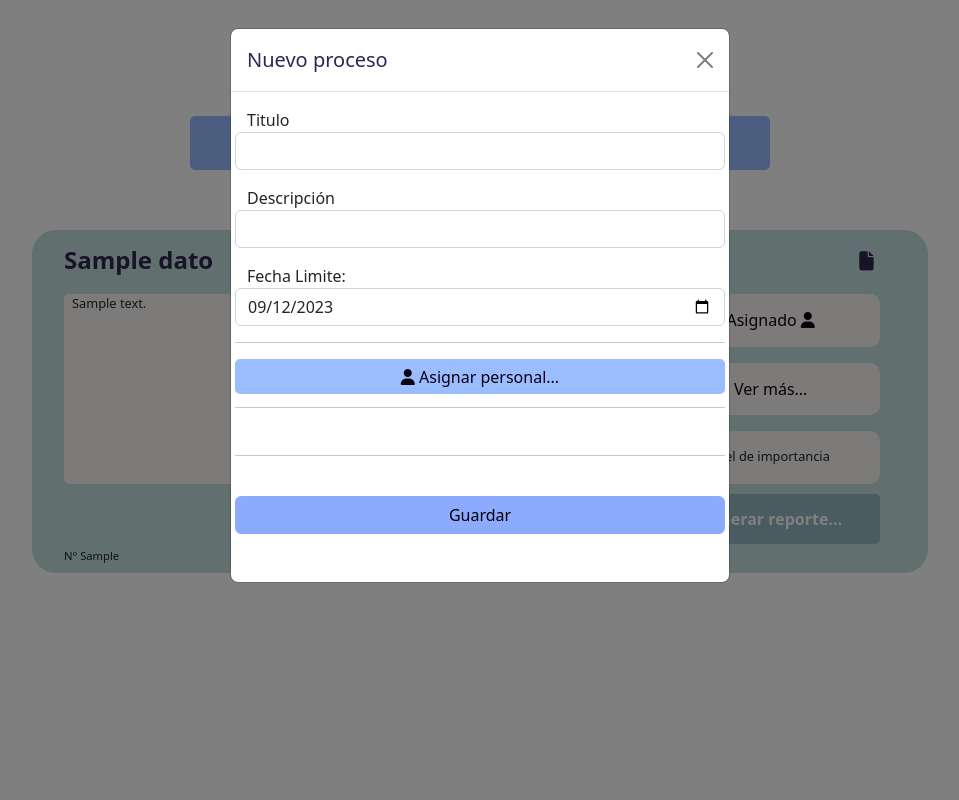
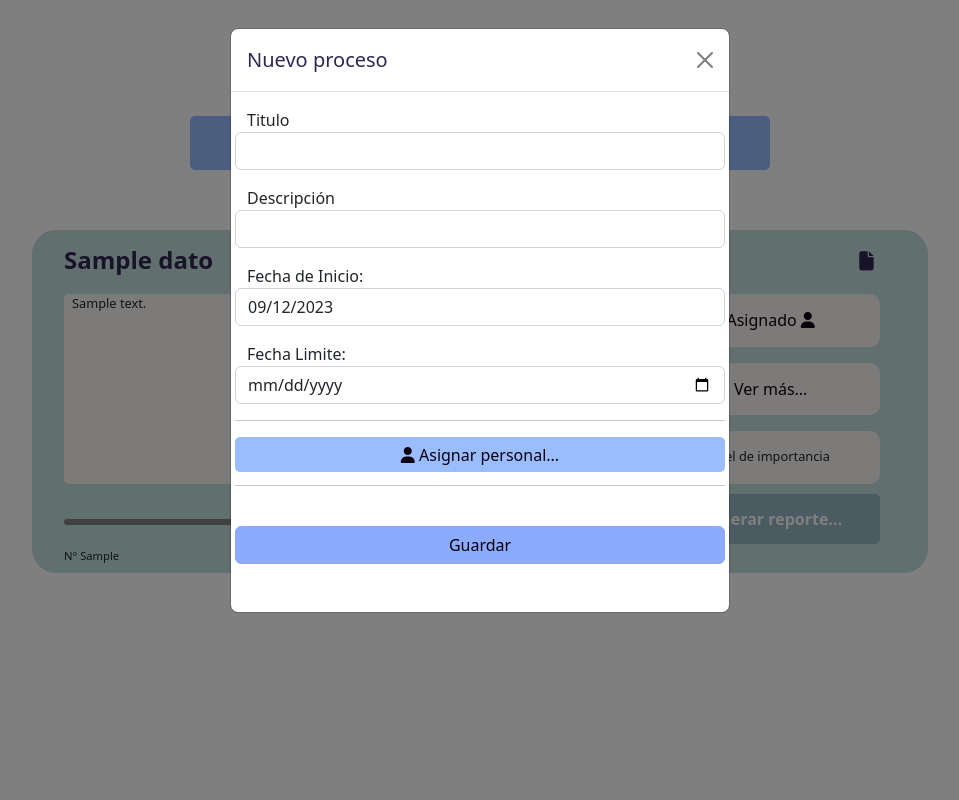
Before and after one commit to deividbautista/A.P.E.I, a Flask app: template src/templates/index.html in a window 1280 px wide, after a click on "Agregar proceso...". Shown: the whole page, without its empty margins (160-1119 px from the left). Run offline with Flask 3, Linux system fonts and the light colour scheme; the template is opened without the code that fills it: most values are stand-ins (such as "Sample title", 1, 10 or a date in 2020); some libraries are stand-ins or nearby versions.

Commit message:
date system update

```diff
--- a/src/app.py
+++ b/src/app.py
@@ -1,5 +1,6 @@
 # Apartado en el que se importan todos los modulos necesarios para el proyecto.
 from flask import Flask, render_template, request, redirect, url_for, jsonify
+from datetime import date, timedelta
 from random import sample
 import os
 import database as db
@@ -44,11 +45,9 @@
     dataUser=insertObject
     #Retorna la variable dataUser
     return dataUser
+# --------------------------------------------------------------------------------------
 
-
-# Tenemos la ruta principal donde se visualizaran los procesos almacenados en la BD.
-@app.route("/")
-def home():
+def datos_proceso():
     cursor = db.database.cursor()
     query = """
     SELECT p.*, GROUP_CONCAT(u.id) AS id_usuario, GROUP_CONCAT(u.fullname) AS nombre_usuario
@@ -68,30 +67,48 @@
             "id_proceso": row[0],  # Usar el índice numérico correspondiente
             "Titulo": row[1],      # Usar el índice numérico correspondiente
             "Descripcion": row[2], # Usar el índice numérico correspondiente
-            "Fecha_creacion": row[3], # Usar el índice numérico correspondiente
-            "Fecha_terminación": row[4], # Usar el índice numérico correspondiente
-            "nombre_usuario": row[6].split(",") if row[6] is not None else [],
-            "id_usuario": row[5].split(",") if row[5] is not None else [],
+            "fecha_inicio": row[3], # Usar el índice numérico correspondiente
+            "fecha_limite": row[4], # Usar el índice numérico correspondiente
+            "nombre_usuario": row[7].split(",") if row[7] is not None else [],
+            "id_usuario": row[6].split(",") if row[6] is not None else [],
         }
         processed_data.append(proceso)
+    return processed_data
+# --------------------------------------------------------------------------------------
 
-    cursor.close()  # Cierra el cursor aquí
+# Tenemos la ruta principal donde se visualizaran los procesos almacenados en la BD.
+@app.route("/")
+def home():
+    umbral_maximo_dias = 30
+    processed_data = datos_proceso()
+    dataUser = datosUsuarios()
+    for processed in processed_data:
+        diferencia = processed["fecha_limite"] - processed["fecha_inicio"]
+
+        progreso = 1.0 - min(diferencia.days / umbral_maximo_dias, 1.0)
+
+        if progreso <= 0:
+            progreso = 0.03
+            # Redondear el valor de progreso a un número entero
+        processed["diferencia_dias"] = diferencia.days
+        processed["progreso"] = round(progreso * 100)
     return render_template("index.html", data=processed_data, datosU=dataUser)
-
+# --------------------------------------------------------------------------------------
 
 # Ruta para guardar usuarios en la Base de datos.
 @app.route('/proceso', methods=['POST'])
 def addUser():
     Titulo = request.form['Titulo']
     Descripcion = request.form['Descripcion']
-    Fecha = request.form['fecha']
+    FechaIn = request.form['fecha_I']
+    Fechali = request.form['fecha_L']
     id_proceso = idAleatorio()
     asignados = request.form.getlist('usuarios_seleccionados')
 
     if Titulo and Descripcion:
         cursor = db.database.cursor()
-        sql = "INSERT INTO procesos (id_proceso, Titulo, Descripcion, Fecha_terminación) VALUES (%s, %s, %s, %s)"
-        data = (id_proceso, Titulo, Descripcion, Fecha)
+        sql = "INSERT INTO procesos (id_proceso, Titulo, Descripcion, Fecha_inicio, Fecha_terminación) VALUES (%s, %s, %s, %s, %s)"
+        data = (id_proceso, Titulo, Descripcion, FechaIn, Fechali)
         cursor.execute(sql, data)
         db.database.commit()
 
@@ -103,7 +120,7 @@
             cursor.execute(sql, data)
             db.database.commit()
     return redirect(url_for('home'))
-
+# --------------------------------------------------------------------------------------
 
 # Ruta para eliminar los procesos registrados en la base de datos.
 @app.route('/delete/<string:idP>')
@@ -114,7 +131,7 @@
     cursor.execute(sql.format(dato))
     db.database.commit()
     return redirect(url_for('home'))
-
+# --------------------------------------------------------------------------------------
 
 # Ruta para eliminar las asignaciones en los procesos registrados en la base de datos.
 @app.route('/deleteAsignacion', methods=['POST'])
@@ -130,7 +147,7 @@
     cursor.execute(sql, (idU, idP))
     db.database.commit()
     return jsonify({"status": "success", "message": idP})
-
+# --------------------------------------------------------------------------------------
 
 # Ruta para realizar la actualización de los datos de los procesos.
 @app.route('/edit/<string:id_proceso>', methods=['POST'])
@@ -147,8 +164,8 @@
         db.database.commit()
 
     return redirect(url_for('home'))
-
+# --------------------------------------------------------------------------------------
 
 # Condicional para dar inicialización al proyecto.
 if __name__ == '__main__':
-    app.run(debug=True, port=4040)
+    app.run(debug=True, port=3040)
--- a/src/database.py
+++ b/src/database.py
@@ -1,28 +1,8 @@
-#-----------------------------------------------------
-#El presente archivo se utiliza para la conexión de base de datos.
-#-----------------------------------------------------
+import mysql.connector
 
-#-----------------------------------------------------
-#Apartado donde daremos configuración a la secret key.
-#-----------------------------------------------------
-class Config:
-    SECRET_KEY = 'B!1w8NAt1T^%kvhUI*S^'
-
-#-----------------------------------------------------
-#Apartado en el que se configura los datos del usuario.
-#-----------------------------------------------------
-
-class DevelopmentConfig(Config):
-    DEBUG = True
-    MYSQL_HOST = 'localhost'
-    MYSQL_USER = 'root'
-    MYSQL_PASSWORD = ''
-    MYSQL_DB = 'crud-flask_2'
-
-#-----------------------------------------------------
-#Apartado de para definir la configuración general de la base de datos.
-#-----------------------------------------------------
-
-config={
-    'development':DevelopmentConfig
-}
+database = mysql.connector.connect(
+    host='localhost',
+    user='root',
+    password='',
+    database='crud-flask_2'
+)
--- a/src/static/css/procesos.css
+++ b/src/static/css/procesos.css
@@ -1,4 +1,4 @@
-*{
+* {
     margin: 0;
     padding: 0;
     box-sizing: border-box;
@@ -129,6 +129,8 @@
     padding-left: 8px;
 }
 
+
+
 /*------------------------------------------------------------------*/
 /* Sección botones*/
 /*------------------------------------------------------------------*/
@@ -233,6 +235,7 @@
     color: #7a316f6c !important;
     border-color: #7a316f6c !important;
 }
+
 /*------------------------------------------------------------------*/
 /* Fin sección botones*/
 /*------------------------------------------------------------------*/
@@ -241,7 +244,7 @@
 /*------------------------------------------------------------------*/
 /* Sección task posts*/
 /*------------------------------------------------------------------*/
-.contenedorprin{
+.contenedorprin {
     display: grid;
     place-items: center;
     margin-bottom: 5rem;
@@ -268,13 +271,13 @@
     border: none;
 }
 
-.Texto-importancia{
+.Texto-importancia {
     margin-top: 1rem !important;
     text-align: center !important;
 }
 
 .section-main-container .titleC .titleP {
-    text-align: left ;
+    text-align: left;
     font-size: 1.5rem;
     font-weight: 700;
     margin-top: 1rem;
@@ -303,17 +306,17 @@
     overflow: auto;
 }
 
-.info-container .description::-webkit-scrollbar{
+.info-container .description::-webkit-scrollbar {
     width: 6px;
 }
 
-.info-container .description::-webkit-scrollbar-thumb{
+.info-container .description::-webkit-scrollbar-thumb {
     background-color: #252b48a2;
     height: 3px;
     border-radius: 5px;
 }
 
-.info-container .description .descriptiontext{
+.info-container .description .descriptiontext {
     text-align: justify;
     width: 90%;
     font-size: 0.8rem;
@@ -332,7 +335,7 @@
     width: 90%;
 }
 
-.numeroid{
+.numeroid {
     font-size: .7rem;
     margin: 0rem 0rem .5rem 2rem;
 }
@@ -358,20 +361,9 @@
 }
 
 .div-bottom-container .hr-container {
-    display: flex;
-    align-items: center;
-    justify-content: center;
-    width: 100%;
-}
-
-.div-bottom-container hr {
-    width: 100%;
+    position: relative;
+    margin-right: 3rem;
     margin-left: 2rem;
-    margin-right: 3rem;
-    height: 1.5px !important;
-    background-color: #252b48a2 !important;
-    border: none !important;
-    opacity: 1;
 }
 
 .div-bottom-container .button-right {
@@ -399,7 +391,7 @@
     font-size: 1.1rem;
 }
 
-.icono{
+.icono {
     color: #322653;
     float: right;
     font-size: 1.2rem;
@@ -408,9 +400,49 @@
     cursor: pointer;
 }
 
-.icono:hover{
+.icono:hover {
     color: #EEF1FF;
 }
+
 /*------------------------------------------------------------------*/
 /* Fin sección task posts*/
 /*------------------------------------------------------------------*/
+
+
+/*------------------------------------------------------------------*/
+/* Sección barra de progreso*/
+/*------------------------------------------------------------------*/
+progress[value] {
+    appearance: none;
+}
+
+progress[value]::-webkit-progress-bar {
+    overflow: hidden;
+    position: absolute;
+    top: 50%;
+    height: 6px;
+    border-radius: 15px;
+}
+
+progress[value]::-webkit-progress-value {
+    border-radius: 15px;
+}
+
+/* Estilo para progreso menor o igual al 30% */
+.progress-low::-webkit-progress-value {
+    background-color: #DDFFBB;
+}
+
+/* Estilo para progreso entre 31% y 70% */
+.progress-medium::-webkit-progress-value {
+    background-color: #FFE17B;
+}
+
+/* Estilo para progreso mayor al 70% */
+.progress-high::-webkit-progress-value {
+    background-color: #C51605;
+}
+
+/*------------------------------------------------------------------*/
+/* Fin sección task posts*/
+/*------------------------------------------------------------------*/
--- a/src/templates/index.html
+++ b/src/templates/index.html
@@ -44,14 +44,15 @@
                                 <label>Descripción</label>
                                 <input type="text" class="form-control mb-3" name="Descripcion">
 
+                                <label for="fecha_inicio">Fecha de Inicio:</label>
+                                <input type="date" class="form-control mb-3" id="fecha" name="fecha_I"readonly>
+
                                 <label for="fecha">Fecha Limite:</label>
-                                <input type="date" class="form-control mb-3" id="fecha" name="fecha">
+                                <input type="date" class="form-control mb-3" id="fecha" name="fecha_L">
                                 <hr>
                                 <button class="btnAsignar" type="button" data-bs-toggle="dropdown"
                                     aria-expanded="false"><i class="fa-solid fa-user"></i> Asignar
                                     personal...</button>
-                                <br><br>
-                                <hr>
                                 <ul class="dropdown-menu">
                                     {% for Usuario in datosU %}
                                     <li>
@@ -125,6 +126,10 @@
 
                     <div class="div-bottom-container">
                         <div class="hr-container">
+                            <progress
+                            value="{{datos.progreso}}"
+                            min="10" max="100"
+                            class="{% if datos.progreso <= 40 %}progress-low{% elif datos.progreso <= 70 %}progress-medium{% else %}progress-high{% endif %}"></progress>
                         </div>
                         <div class="button-right">
                             <button>Generar reporte...</button>
@@ -158,7 +163,7 @@
                         </p>
                         <hr>
                         <p class="text-break">
-                            {{datos.Fecha_creacion}} // {{datos.Fecha_terminación}}
+                            {{datos.fecha_inicio}} // {{datos.fecha_limite}}
                         </p>
                     </div>
                     <div class="modal-footer">
```
